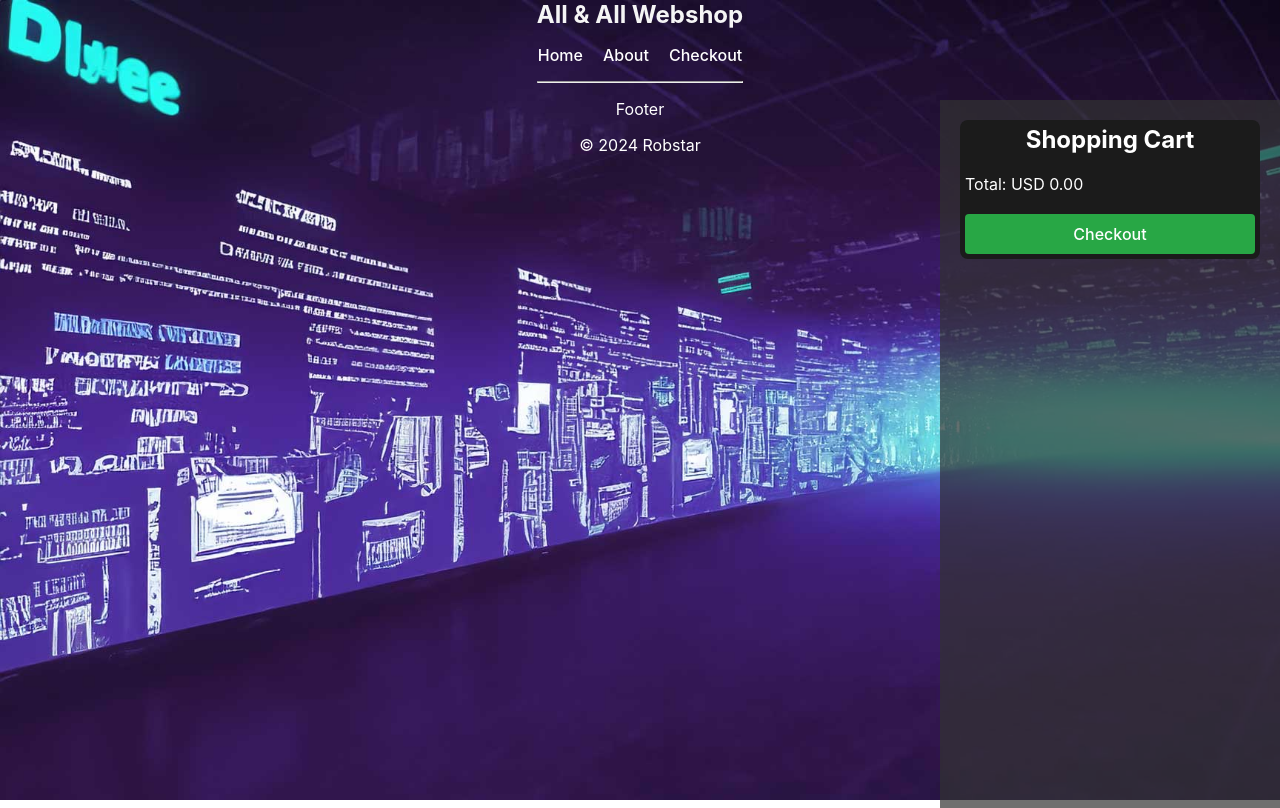
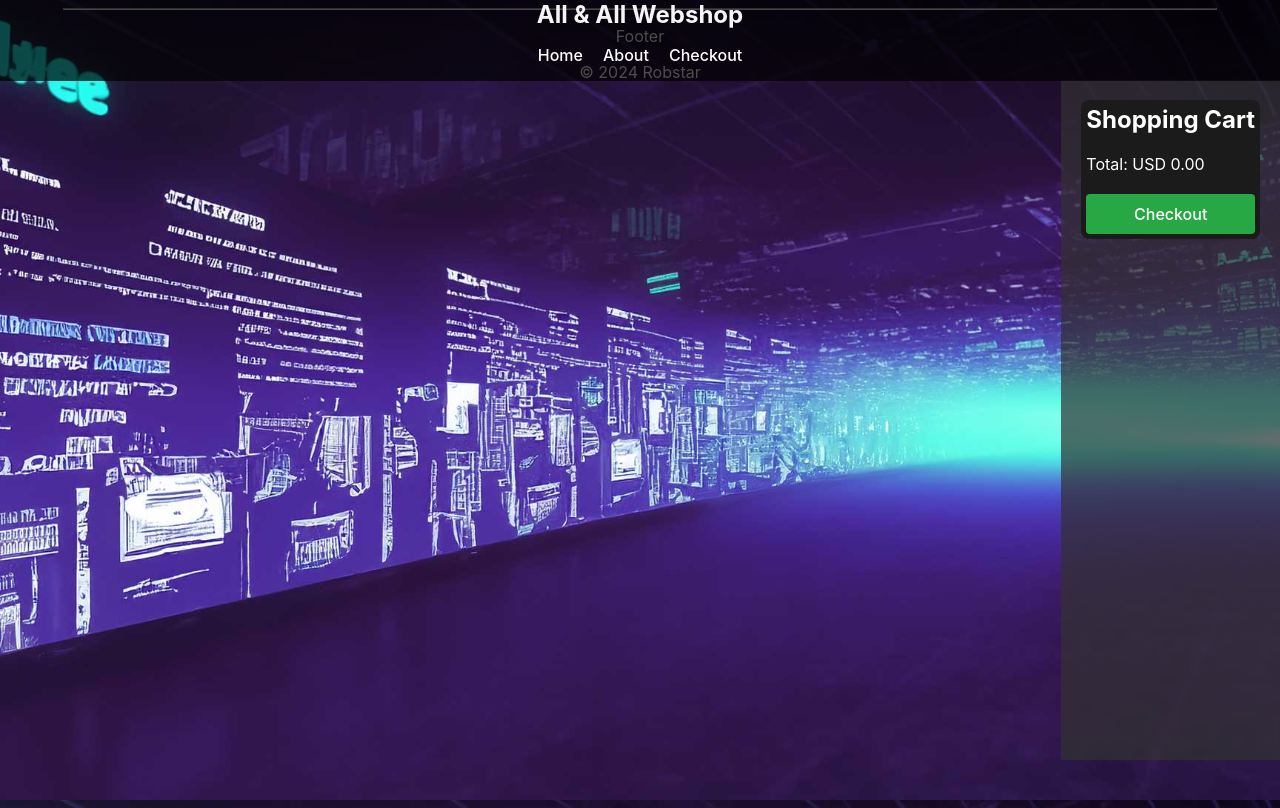
Before and after one commit to RobertAhlin/webshop-with-react, a React (Vite) app: page /webshop-with-react/checkout in a window 1280 px wide. Built offline with nearby package versions, Linux system fonts and the light colour scheme.

Commit message:
Worked on minor visual improvements

```diff
--- a/src/App.css
+++ b/src/App.css
@@ -1,8 +1,5 @@
-/* App.css */
-
 /* src/App.css */
 
-/* Apply the background image to the root container */
 body {
   background-image: url('./assets/webshop-background.jpg');
   background-repeat: no-repeat; /* Do not repeat the image */
@@ -26,18 +23,3 @@ body {
 .center {
   text-align: center;
 }
-
-.nav-links {
-  display: flex;
-  justify-content: center; /* Horizontally center the nav links */
-  list-style-type: none; /* Remove bullet points */
-  padding: 0;
-}
-
-.nav-links li {
-  margin-right: 20px; /* Add spacing between links */
-}
-
-.nav-links li:last-child {
-  margin-right: 0; /* Remove right margin from the last link */
-}
--- a/src/components/Footer.css
+++ b/src/components/Footer.css
@@ -1,3 +1,7 @@
 .footer-text {
     color: white;
 }
+
+hr {
+    width: 90vw;
+}
--- a/src/components/Header.css
+++ b/src/components/Header.css
@@ -1,4 +1,14 @@
 /* src/components/Header.css */
+
+.header {
+    position: fixed; /* Set the header position to fixed */
+    top: 0; /* Position the header at the top of the viewport */
+    left: 0;
+    width: 100%; /* Make the header take up the full width */
+    z-index: 1000; /* Ensure the header appears above other content */
+    background-color: rgba(0, 0, 0, 0.7);
+
+}
 
 /* General link styles */
 .nav-link {
@@ -21,3 +31,18 @@
     font-size: 1.5em; /* Adjust the size of the logo */
     font-weight: bold; /* Make the logo bold */
 }
+
+.nav-links {
+    display: flex;
+    justify-content: center; /* Horizontally center the nav links */
+    list-style-type: none; /* Remove bullet points */
+    padding: 0;
+  }
+
+  .nav-links li {
+    margin-right: 20px; /* Add spacing between links */
+  }
+
+  .nav-links li:last-child {
+    margin-right: 0; /* Remove right margin from the last link */
+  }
--- a/src/components/Header.jsx
+++ b/src/components/Header.jsx
@@ -1,10 +1,11 @@
 // src/components/Header.jsx
 import React from 'react';
 import { NavLink } from 'react-router-dom';
-import './Header.css'; // Import the CSS file
+import './Header.css';
 
 const Header = () => {
     return (
+        <div className="header">
             <header className="center">
                 <div className="logo">All & All Webshop</div>
                 <nav>
@@ -15,6 +16,7 @@ const Header = () => {
                     </ul>
                 </nav>
             </header>
+        </div>
     );
 };
 
--- a/src/components/Products.css
+++ b/src/components/Products.css
@@ -1,15 +1,9 @@
-/* Product.css */
-
-.header {
-    margin-left: 5vw;
-    padding-left: 10px;
-}
-
 .product-list {
     display: flex;
     flex-wrap: wrap;
     padding-left: 5vw;
     max-width: 70%;
+    padding-top: 80px;
 }
 
 .product-container {
@@ -27,7 +21,6 @@
 .product-container:hover {
     box-shadow: 0 8px 16px rgba(0, 0, 0, 0.7);
     background-color: rgb(232, 223, 250);
-
 }
 
 .product-image {
@@ -38,7 +31,6 @@
 .show-more-container {
     display: flex;
     justify-content: left;
-    margin-top: 20px;
     margin-left: 6vw;
 }
 
--- a/src/components/ShoppingCart.css
+++ b/src/components/ShoppingCart.css
@@ -15,7 +15,7 @@
     list-style: none;
     padding: 0;
     margin: 0;
-    max-height: 60vh;
+    max-height: 67vh;
     overflow-y: auto;  /* Enable vertical scrolling */
     scrollbar-width: thin;  /* Set the width of the scrollbar */
     scrollbar-color: #888888 #1b1b1b;  /* Set the color of the scrollbar */
--- a/src/components/Sidebar.css
+++ b/src/components/Sidebar.css
@@ -1,14 +1,13 @@
 /* src/components/Sidebar.css */
 
 .sidebar {
-    width: 25vw;
-    max-width: 300px;
+    max-width: 18vw;
     background-color: rgba(51, 51, 51, 0.7); /* Use RGBA color for transparency */
     color: #fff;
     padding: 20px;
     position: fixed; /* Fix the position */
     top: 0; /* Align to the top */
     right: 0; /* Align to the right */
-    height: 100%; /* Take up full height */
-    margin-top: 100px;
+    height: 80%; /* Take up full height */
+    margin-top: 80px;
   }
--- a/src/index.css
+++ b/src/index.css
@@ -1,11 +1,6 @@
 /* index.css */
 :root {
   font-family: Inter, system-ui, Avenir, Helvetica, Arial, sans-serif;
-
-
-  color-scheme: light dark;
-  color: rgba(255, 255, 255, 0.87);
-  background-color: #242424;
 
   font-synthesis: none;
   text-rendering: optimizeLegibility;
@@ -24,7 +19,6 @@ a:hover {
 
 body {
   margin: 0;
-  place-items: center;
   min-width: 320px;
   min-height: 100vh;
 }
@@ -41,7 +35,7 @@ button {
   font-size: 1em;
   font-weight: 500;
   font-family: inherit;
-  background-color: #1a1a1a;
+  background-color: #f9f9f9;
   cursor: pointer;
   transition: border-color 0.25s;
 }
@@ -52,16 +46,3 @@ button:focus,
 button:focus-visible {
   outline: 4px auto -webkit-focus-ring-color;
 }
-
-@media (prefers-color-scheme: light) {
-  :root {
-    color: #213547;
-    background-color: #ffffff;
-  }
-  a:hover {
-    color: #747bff;
-  }
-  button {
-    background-color: #f9f9f9;
-  }
-}
--- a/src/pages/Checkout.css
+++ b/src/pages/Checkout.css
@@ -1,5 +1,6 @@
 .checkout-page {
     padding: 20px;
+    margin-top: 80px;
 }
 
 .purchase-button {
```
Lines whose indentation alone changed are shown as unchanged.
